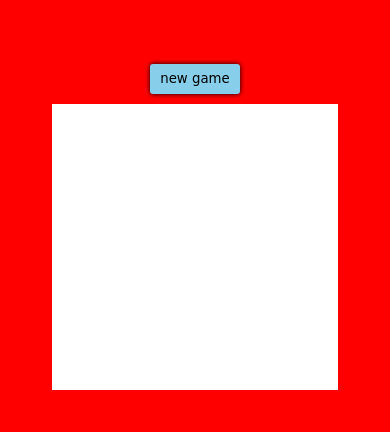
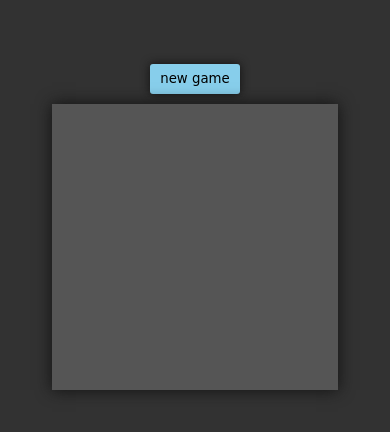
Before and after one commit to altairson/New-folder, a plain HTML site: page index.html in a window 390 px wide. Shown: the part 200-632 px from the top of the page. Drawn offline with nearby package versions, Linux system fonts and the light colour scheme.

Commit message:
added new styles

```diff
--- a/style.css
+++ b/style.css
@@ -7,16 +7,17 @@ body {
     padding: 0;
     box-sizing: border-box;
     width: 100vw;
-    background-color: #333;
+    background-color: #323232;
     flex-direction: column;
 }
 
 .content {
     width: calc(64vh + 16px);
     height: calc(64vh + 16px);
-    background-color: white;
+    background-color: #555;
     display: flex;
     flex-wrap: wrap;
+    box-shadow: 0px 0px 15px #111;
 }
 
 .options {display: flex;align-items: center;justify-content: center;flex-direction: row;padding: 10px;}
@@ -30,7 +31,7 @@ body {
     background-color: skyblue;
     color: black;
     line-height: 24px;
-    box-shadow: 0px 0px 5px 0px black;
+    box-shadow: 0px 0px 10px 0px #111;
 }
 
 .box {
@@ -40,11 +41,11 @@ body {
     align-items: center;
     justify-content: center;
     margin: 1px;
-    box-shadow: inset 0px 0px 10px #777;
+    box-shadow: 0px 0px 4px 0px #111;
 }
 
 .box:hover {
-    box-shadow: 0px 0px 5px gray;
+    box-shadow: 0px 0px 10px #111;
     cursor: pointer;
 }
 
@@ -76,9 +77,6 @@ body {
 }
 
 @media only screen and (max-width: 600px) {
-    body {
-      background-color: red;
-    }
 
     .content {
         width: calc(32vh + 16px);
```
